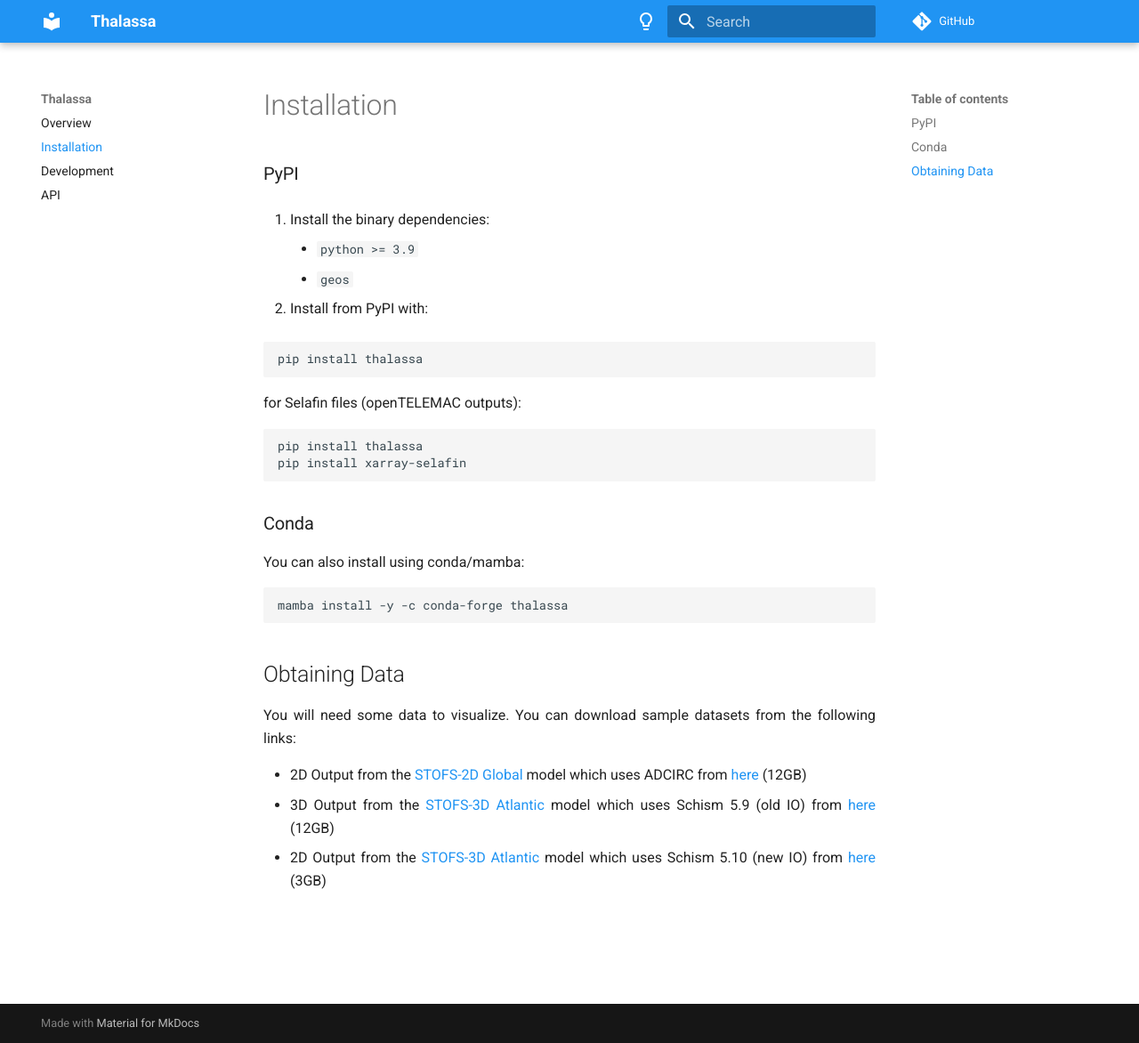
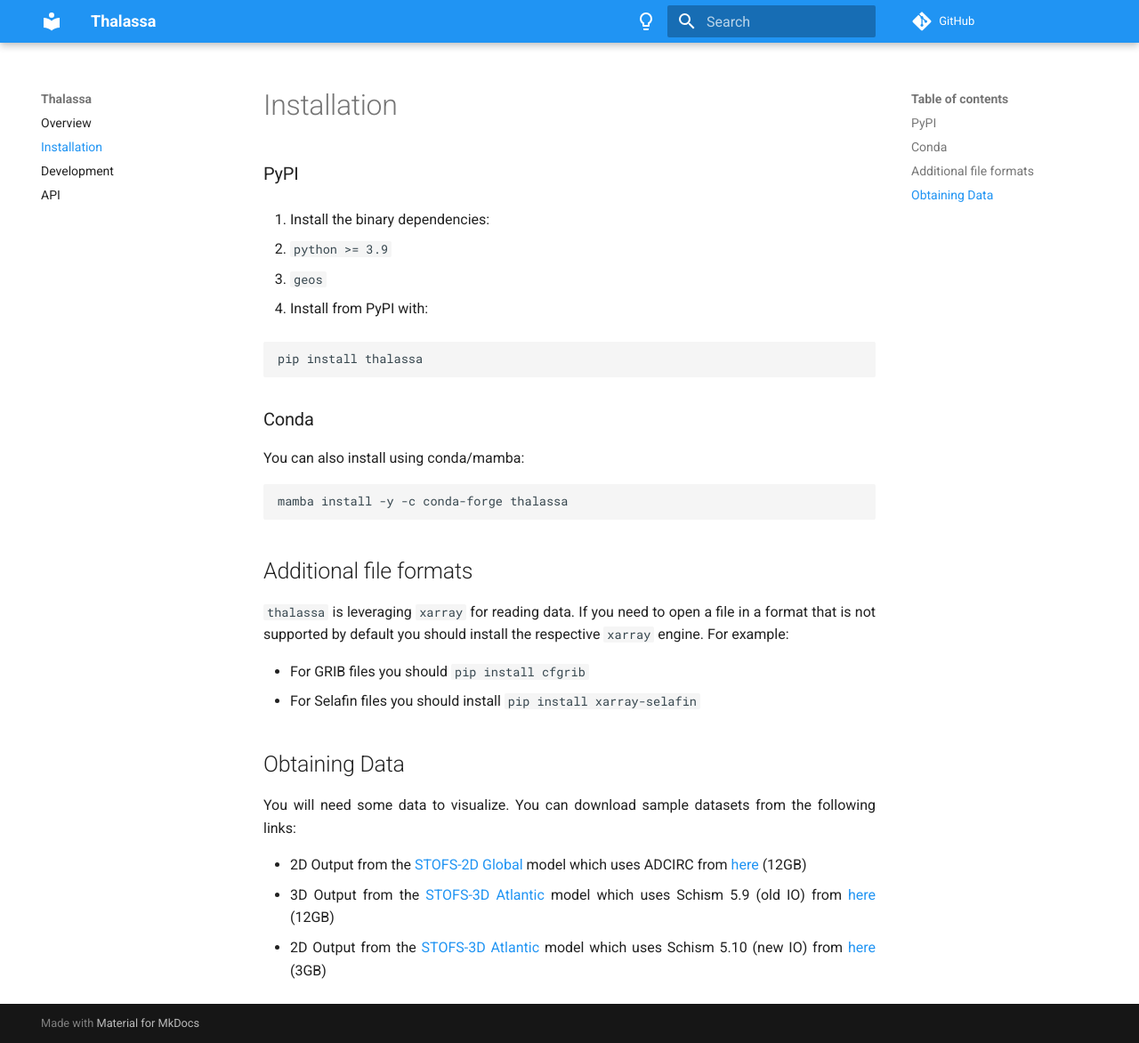
Before and after one commit to ec-jrc/Thalassa, an MkDocs documentation site: the page built from docs/installation.md, in a window 1280 px wide and 1172 px high. Shown: the whole window at 89% size. Built offline with MkDocs 1.6.1 and Material for MkDocs 9.7.7, drawn with Linux system fonts in a browser that asks for light colours; comment, search, counter and statistics services are not loaded.

Commit message:
docs: Clarify the usage of xarray engines.

````diff
--- a/docs/installation.md
+++ b/docs/installation.md
@@ -4,18 +4,13 @@
 
 1. Install the binary dependencies:
 
-    - `python >= 3.9`
-    - `geos`
+   - `python >= 3.9`
+   - `geos`
 
 2. Install from PyPI with:
 
 ```
 pip install thalassa
-```
-for Selafin files (openTELEMAC outputs):
-```
-pip install thalassa
-pip install xarray-selafin
 ```
 
 ### Conda
@@ -26,6 +21,15 @@
 mamba install -y -c conda-forge thalassa
 ```
 
+## Additional file formats
+
+`thalassa` is leveraging `xarray` for reading data.
+If you need to open a file in a format that is not supported by default
+you should install the respective `xarray` engine. For example:
+
+- For GRIB files you should `pip install cfgrib`
+- For Selafin files you should install `pip install xarray-selafin`
+
 ## Obtaining Data
 
 You will need some data to visualize. You can download sample datasets from the following links:
````
Also changed, not shown: README.md (+5 -8 lines).
